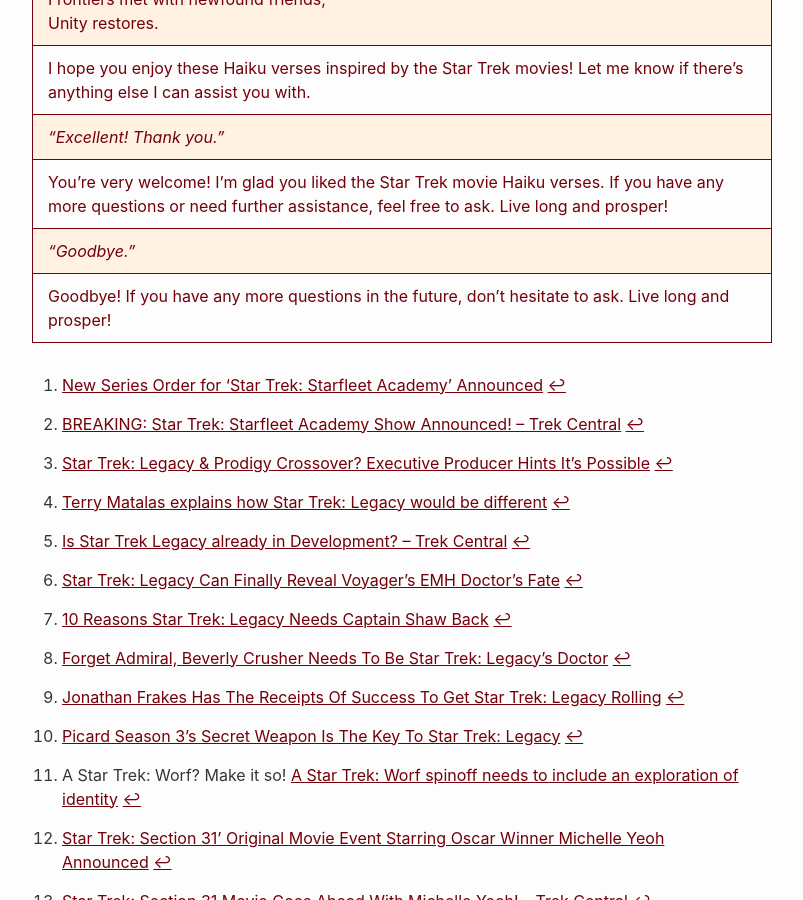
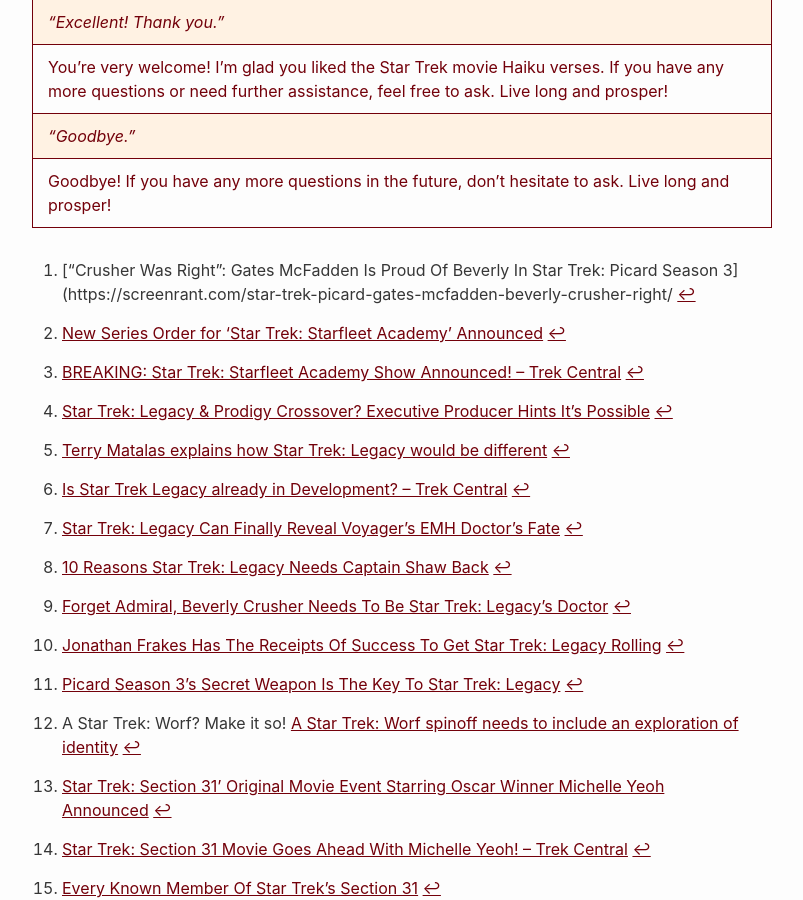
Before and after one commit to RalphHightower/RalphHightower, a Jekyll site: the page built from ScienceFiction/StarTrekFranchise.md, in a window 1280 px wide and 900 px high, scrolled down 17283 px. Shown: the whole window, without its empty margins (238-1041 px from the left). Built offline with Jekyll 4.4.1, drawn with Linux system fonts in a browser that asks for light colours; our own code applies the rules of GitHub Pages for plain Markdown files; some of the changed text lies outside the part shown.

Commit message:
[docs](web): StarTrekFranchise(extended description)

```diff
--- a/ScienceFiction/StarTrekFranchise.md
+++ b/ScienceFiction/StarTrekFranchise.md
@@ -30,6 +30,7 @@
 [^27]: [Jonathan Frakes Has The Receipts Of Success To Get Star Trek: Legacy Rolling](https://www.slashfilm.com/1355759/jonathan-frakes-has-receipts-success-get-star-trek-legacy-rolling/ )
 [^28]: [Picard Season 3’s Secret Weapon Is The Key To Star Trek: Legacy](https://screenrant.com/star-trek-picard-secret-weapon-legacy-key/ )
 [^29]: A Star Trek: Worf? Make it so! [A Star Trek: Worf spinoff needs to include an exploration of identity](https://redshirtsalwaysdie.com/2023/06/01/what-the-worf-spinoff-needs-to-include/ )
+[^30]: [“Crusher Was Right”: Gates McFadden Is Proud Of Beverly In Star Trek: Picard Season 3](https://screenrant.com/star-trek-picard-gates-mcfadden-beverly-crusher-right/
 
 ## [Star Trek Movies](https://www.startrek.com/)
 
@@ -54,6 +55,7 @@
 [^32]: [Star Trek: Section 31 Movie Goes Ahead With Michelle Yeoh! – Trek Central](https://trekcentral.net/star-trek-section-31-movie-goes-ahead-with-michelle-yeoh/ )
 [^33]: [Every Known Member Of Star Trek's Section 31](https://screenrant.com/every-known-member-of-star-treks-section-31/ )
 [^34]: [Section 31: Michelle Yeoh's Star Trek Movie Sets Filming Start Date](https://www.cbr.com/star-trek-section-31-michelle-yeoh-movie-filming-start-date/ )
+[^35]: [Michelle Yeoh Talks Prepping For ‘Star Trek: Section 31’ Movie – TrekMovie.com](https://trekmovie.com/2023/12/19/michelle-yeoh-talks-prepping-for-star-trek-section-31-movie/ )
 
 ## Articles
 
@@ -259,7 +260,7 @@
 | *"Goodbye."* |
 |Goodbye! If you have any more questions in the future, don't hesitate to ask. Live long and prosper!|
 
-## ChatGPT](https://chat.openai.com/) Haikus — Star Trek
+## [ChatGPT](https://chat.openai.com/) Haikus — Star Trek
 
 | *"RalphHightower"* / [ChatGPT](https://chat.openai.com/) |
 |---|
```
Also changed, not shown: other parts of ScienceFiction/StarTrekFranchise.md (+2 -3 lines).
